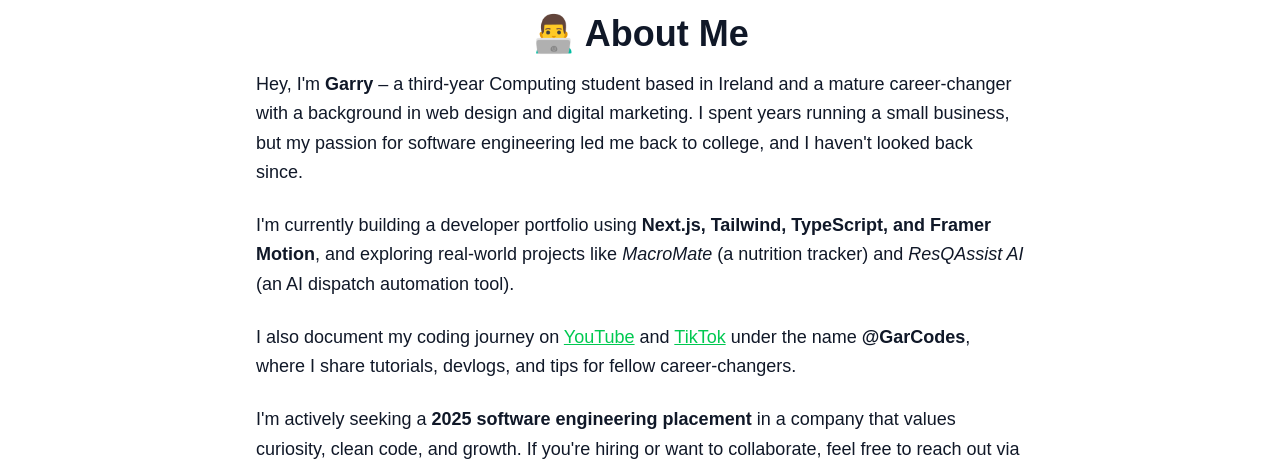
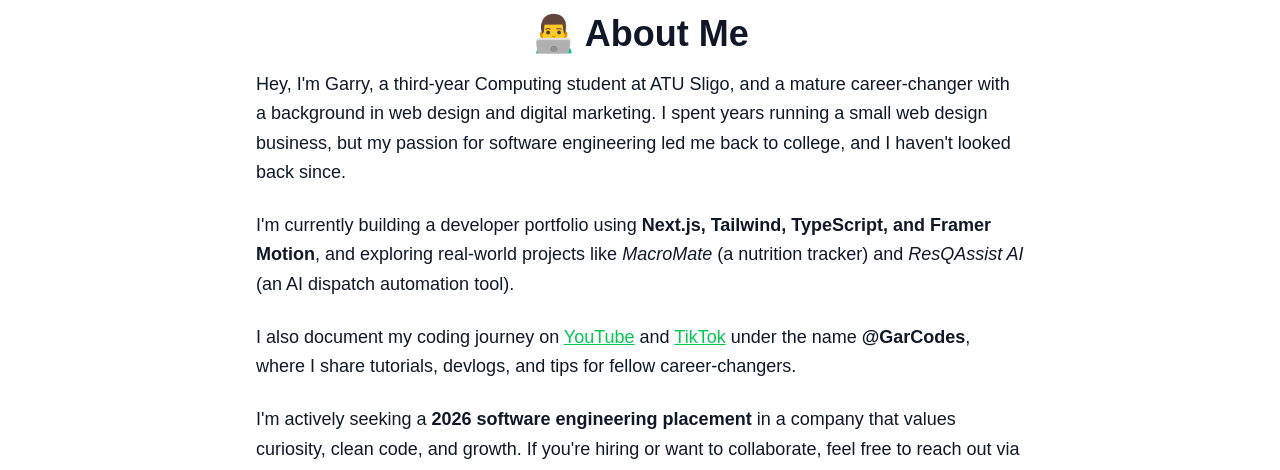
Before and after one commit to GarryLed/developer-portfolio, a Next.js app: page /about in a window 1280 px wide. Shown: the part 130-600 px from the top of the page. Built offline with nearby package versions, Linux system fonts and the light colour scheme.

Commit message:
Updating about me page

```diff
--- a/app/about/page.tsx
+++ b/app/about/page.tsx
@@ -16,8 +16,8 @@ export default function AboutPage() {
         <h1 className="text-4xl font-bold mb-4 text-center">👨‍💻 About Me</h1>
 
         <p className="text-lg leading-relaxed mb-6">
-          Hey, I'm <strong>Garry</strong> – a third-year Computing student based in Ireland and a mature career-changer with a background in web design and digital marketing.
-          I spent years running a small business, but my passion for software engineering led me back to college, and I haven't looked back since.
+          Hey, I'm Garry, a third-year Computing student at ATU Sligo, and a mature career-changer with a background in web design and digital marketing.
+          I spent years running a small web design business, but my passion for software engineering led me back to college, and I haven't looked back since.
         </p>
 
         <p className="text-lg leading-relaxed mb-6">
@@ -30,7 +30,7 @@ export default function AboutPage() {
         </p>
 
         <p className="text-lg leading-relaxed mb-6">
-          I'm actively seeking a <strong>2025 software engineering placement</strong> in a company that values curiosity, clean code, and growth. If you're hiring or want to collaborate, feel free to reach out via my <Link href="/contact" className="text-indigo-500 underline">contact page</Link>.
+          I'm actively seeking a <strong>2026 software engineering placement</strong> in a company that values curiosity, clean code, and growth. If you're hiring or want to collaborate, feel free to reach out via my <Link href="/contact" className="text-indigo-500 underline">contact page</Link>.
         </p>
 
         <div className="mt-8 flex justify-center">
```
